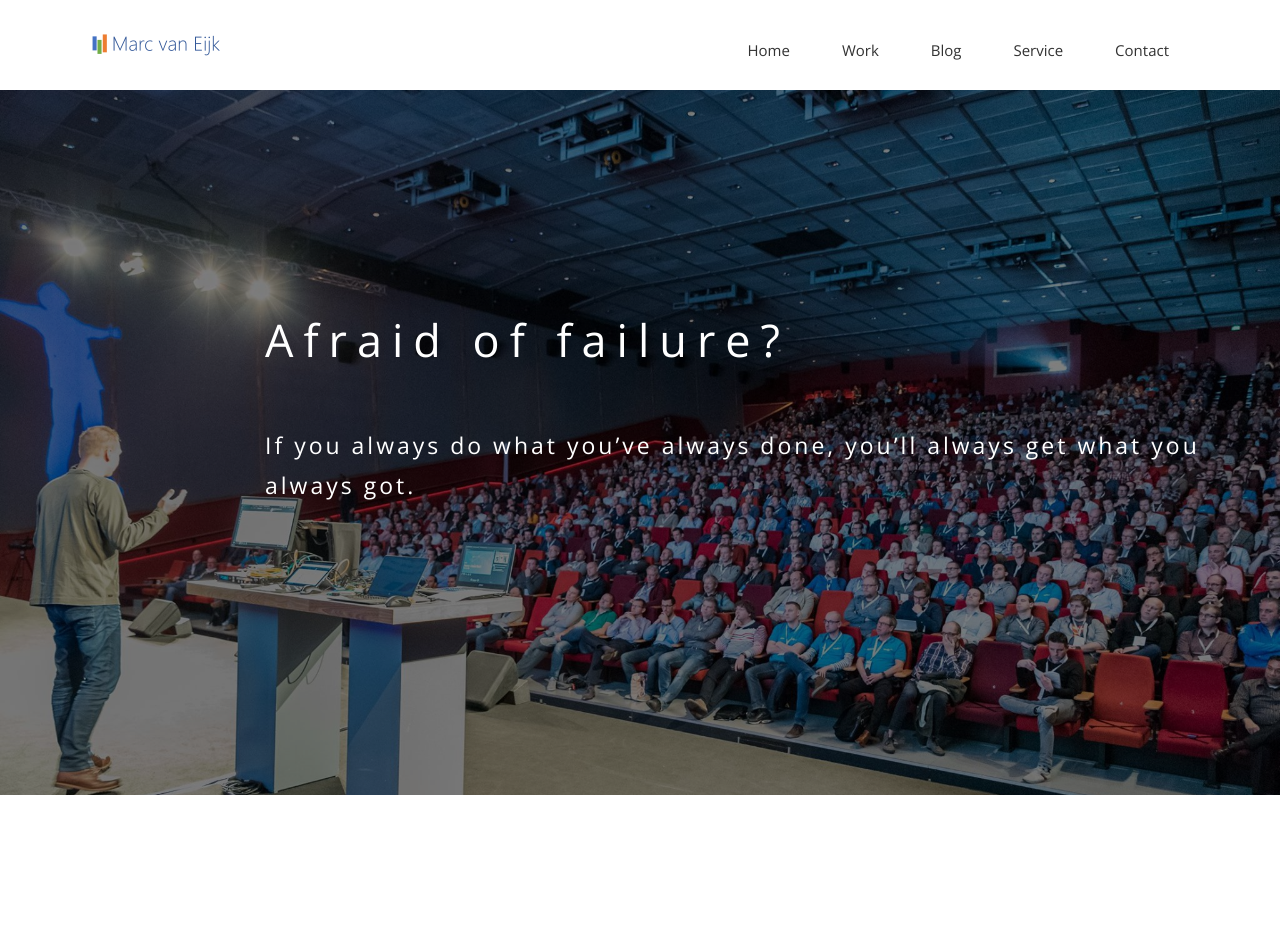
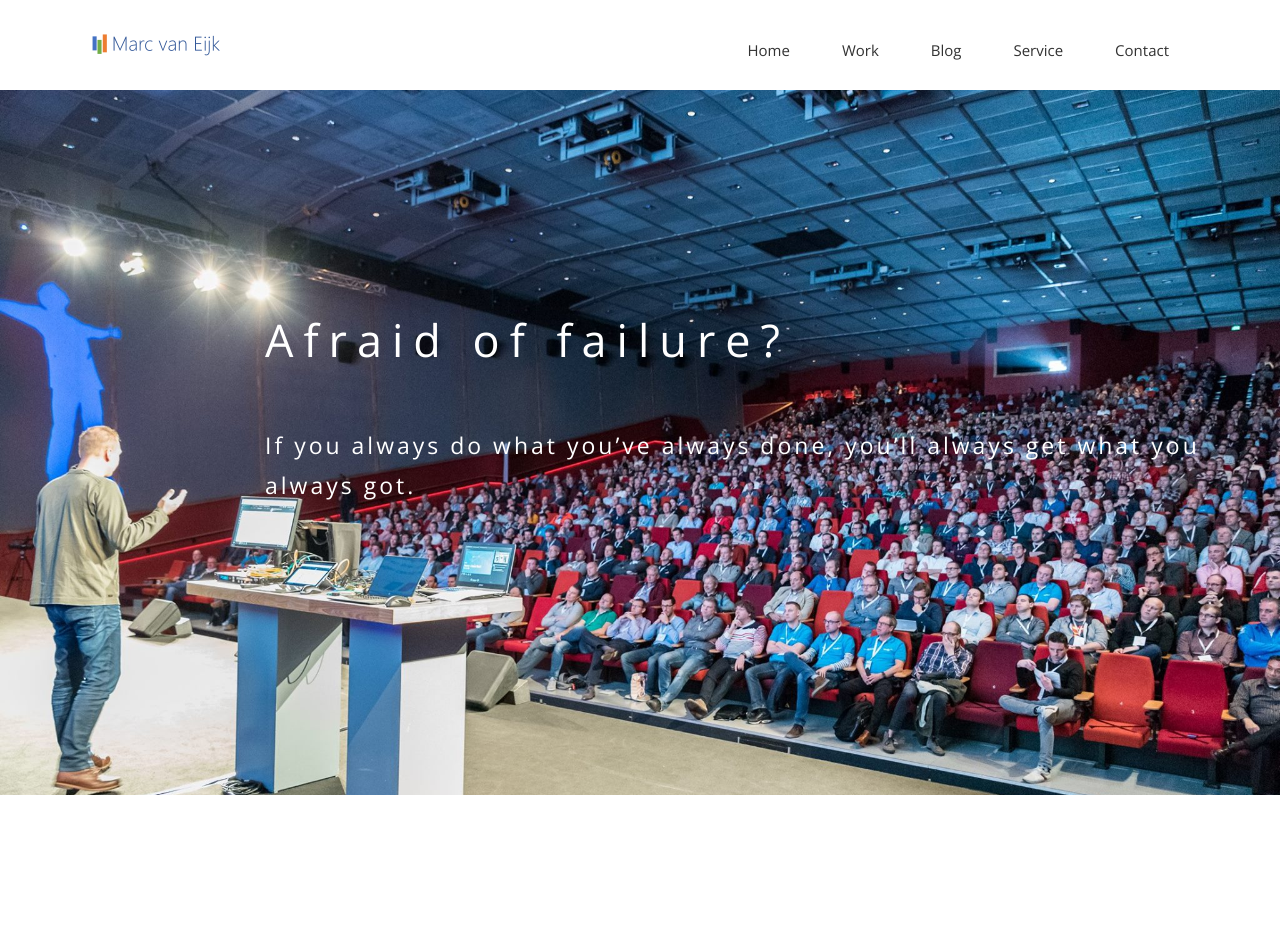
Before and after one commit to marcvaneijk/marcvaneijk.github.io, a Jekyll site: the page built from index.html, in a window 1280 px wide. Shown: the top 931 px of the page. Built offline with Jekyll 4.4.1, drawn with Linux system fonts in a browser that asks for light colours; nearby versions of some CDN libraries; some web fonts are replaced.

Commit message:
no opacity

```diff
--- a/css/home.css
+++ b/css/home.css
@@ -112,8 +112,7 @@ font header .navbar-default .navbar-nav li a:hover {
   width: 100%;
   height: 100%;
   /*background: linear-gradient(to left, #8b86a3, #322e40);*/
-  background: linear-gradient(to right, black, black);
-  opacity: 0.5;
+  opacity: 0.8;
 }
 #slider .block {
   /*color: #E3E3E4;*/
```
